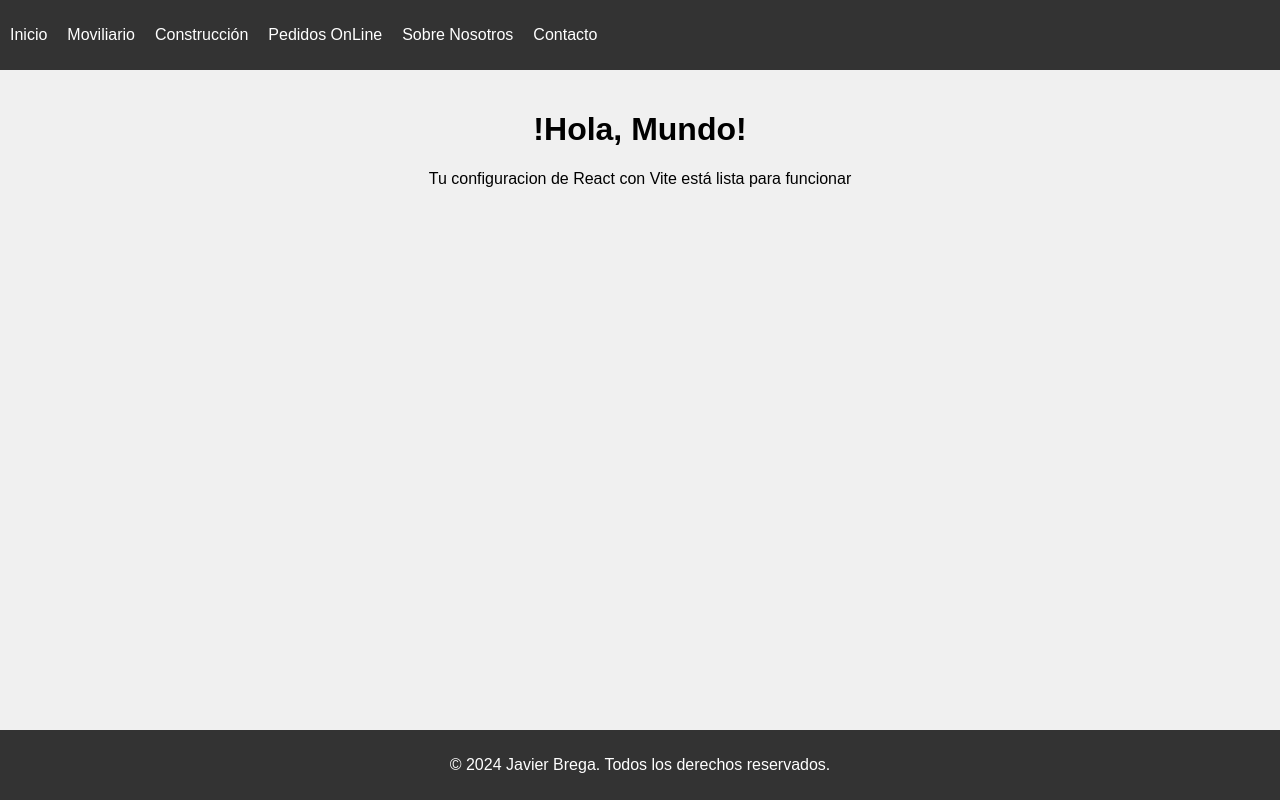
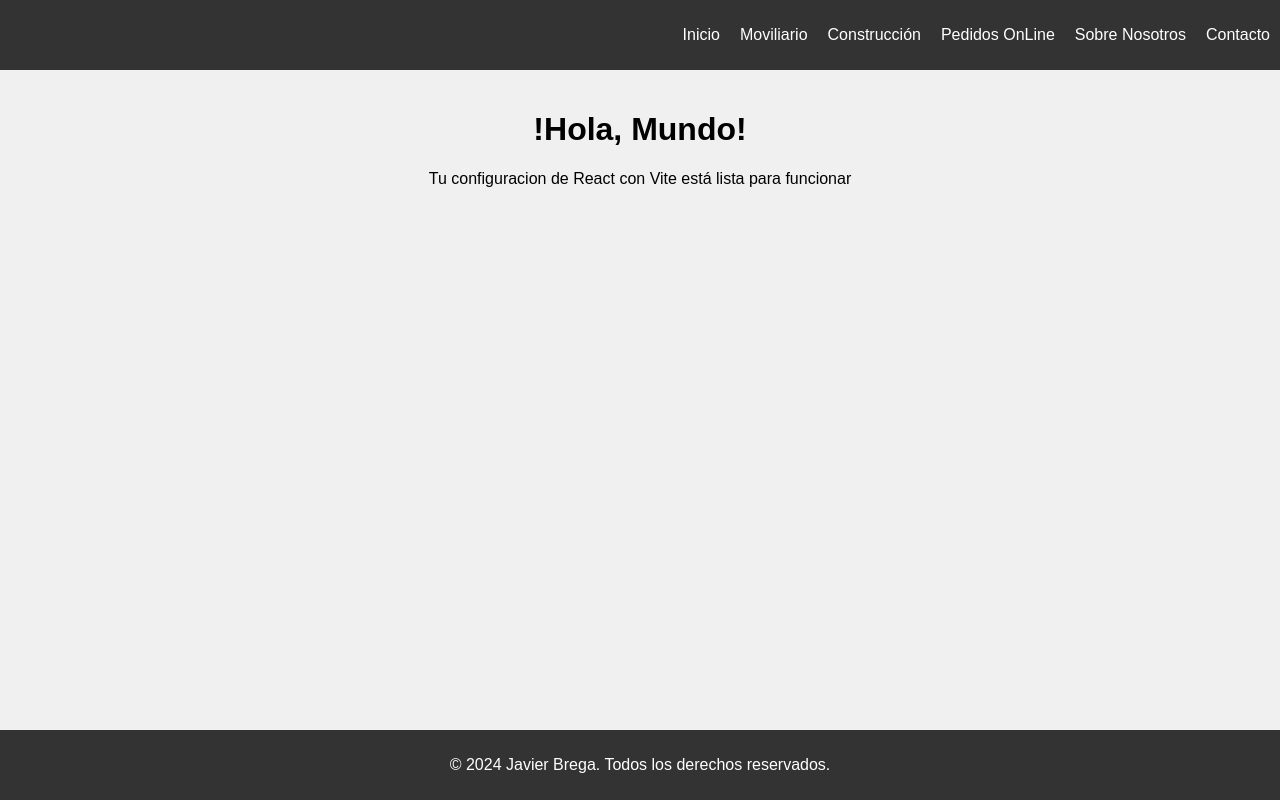
Before and after one commit to javierbrega/test1React, a React (Vite) app in the folder test1/: page / in a window 1280 px wide. Built offline with nearby package versions, Linux system fonts and the light colour scheme.

Commit message:
alineado el menu a la derecha

```diff
--- a/test1/index.html
+++ b/test1/index.html
@@ -2,9 +2,9 @@
 <html lang="es">
   <head>
     <meta charset="UTF-8" />
-    <link rel="icon" type="image/svg+xml" href="/vite.svg" />
+    <link rel="icon" type="image/svg+xml" href="./src/assets/icons/logo.png" />
     <meta name="viewport" content="width=device-width, initial-scale=1.0" />
-    <title>Lopez Maderas y Construcción</title>
+    <title>López - Maderas y Construcción</title>
   </head>
   <body>
     <div id="root"></div>
--- a/test1/src/index.css
+++ b/test1/src/index.css
@@ -11,7 +11,10 @@ header {
   color: #fff;
   padding: 10px 0;
 }
-
+nav {
+  display: flex;
+  justify-content: flex-end ;
+}
 nav ul {
   list-style: none;
   padding: 0;
```
Also changed, not shown: test1/src/assets/icons/logo.png.
